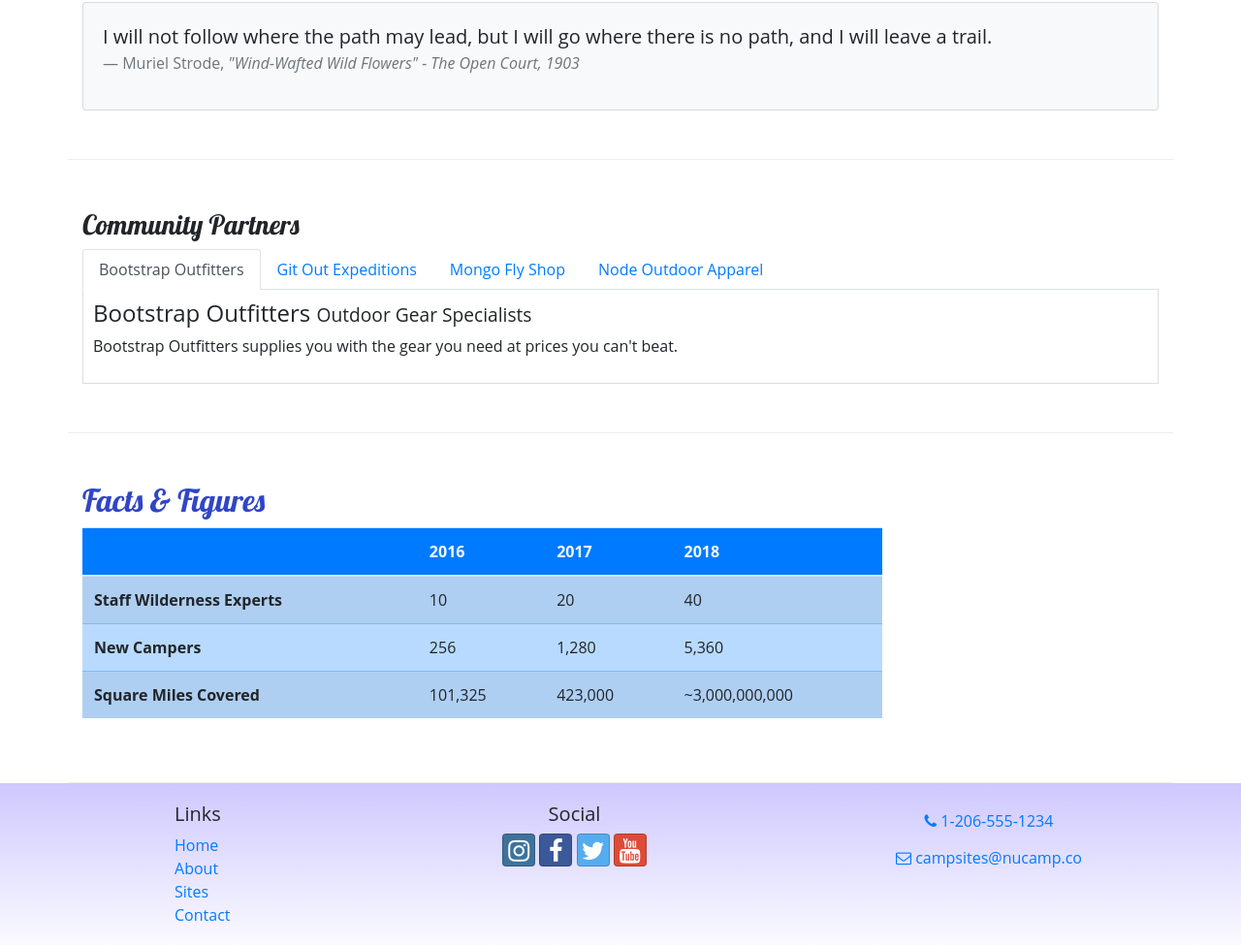
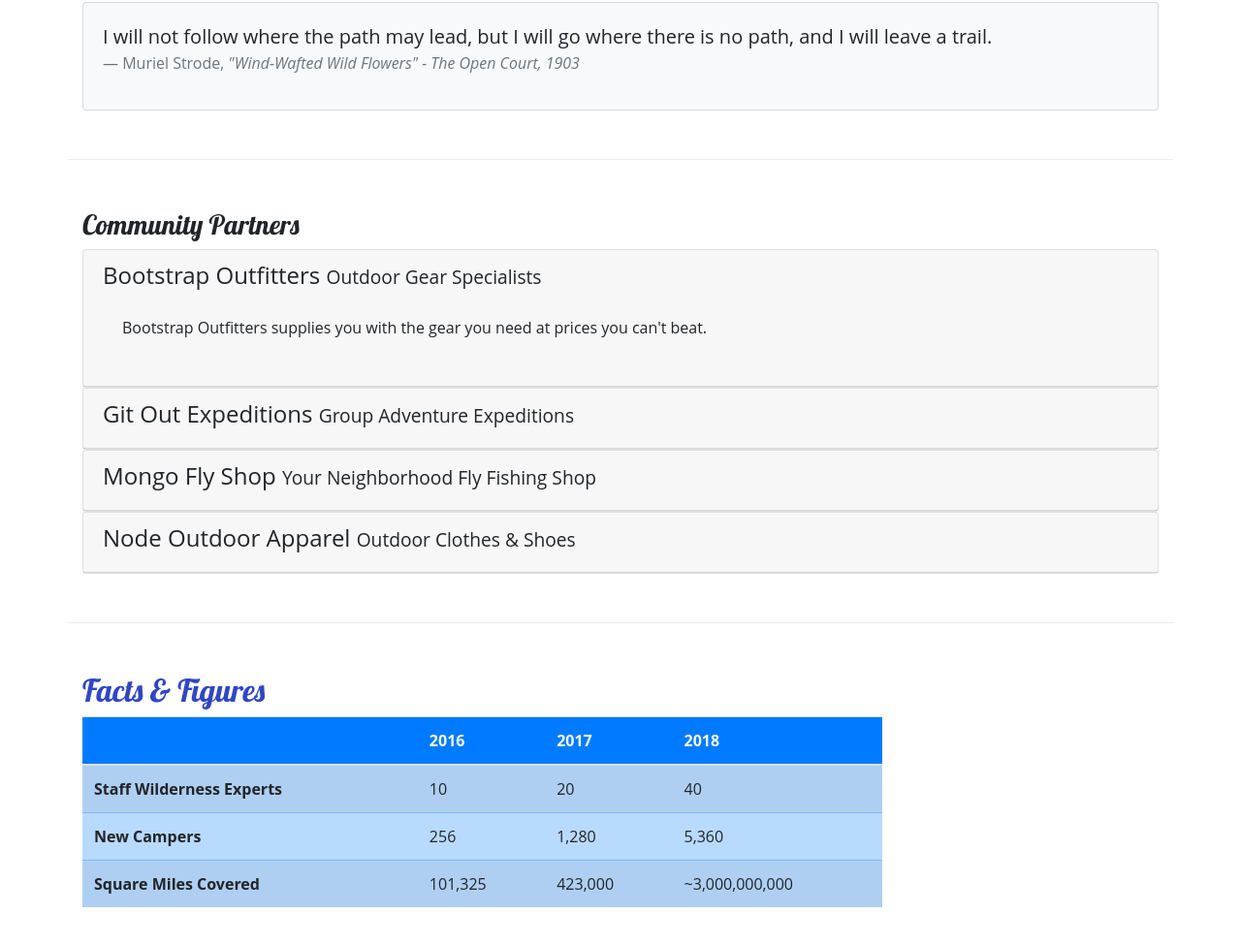
Before and after one commit to hblackmer/camping-app-bootstrap, a website: page aboutus.html in a window 1280 px wide. Shown: the part 664-1639 px from the top of the page at 97% size. Drawn offline with nearby package versions, Linux system fonts and the light colour scheme.

Commit message:
Design an accordion using the collapse plugin together with the card component.

```diff
--- a/aboutus.html
+++ b/aboutus.html
@@ -107,6 +107,72 @@
             </div>
         </div>
 
+        <!-- Accordian Interface for Community Partners Section -->
+        <div class="row row-content">
+            <div class="col">
+                <h3>Community Partners</h3>
+                <div id="accordion">
+                    <div class="card">
+                        <div role="tab" class="card-header">
+                            <h4>
+                                <a data-toggle="collapse" data-target="#bootstrap">
+                                    Bootstrap Outfitters <small>Outdoor Gear Specialists</small>
+                                </a>
+                            </h4>
+                            <div class="collapse show" id="bootstrap" data-parent="#accordion">
+                                <div class="card-body">
+                                    <p class="d-none d-sm-block">Bootstrap Outfitters supplies you with the gear you need at prices you can't beat.</p>
+                                </div>
+                            </div>
+                        </div>
+                    </div>
+                    <div class="card">
+                        <div role="tab" class="card-header">
+                            <h4>
+                                <a class="collapsed" data-toggle="collapse" data-target="#git">
+                                    Git Out Expeditions <small>Group Adventure Expeditions</small>
+                                </a>
+                            </h4>
+                            <div class="collapse" id="git" data-parent="#accordion">
+                                <div class="card-body">
+                                    <p class="d-none d-sm-block">Join Git Out Expeditions to explore new horizons with a group of other adventurers!</p>
+                               </div>
+                            </div>
+                        </div>
+                    </div>
+                    <div class="card">
+                        <div role="tab" class="card-header">
+                            <h4>
+                                <a class="collapsed" data-toggle="collapse" data-target="#mongo">
+                                    Mongo Fly Shop <small>Your Neighborhood Fly Fishing Shop</small>
+                                </a>
+                            </h4>
+                            <div class="collapse" id="mongo" data-parent="#accordion">
+                                <div class="card-body">
+                                    <p class="d-none d-sm-block">Need a new fishing pole, a tacklebox, or flies of all kinds? Stop by Mongo Fly Shop.</p>
+                                </div>
+                            </div>
+                        </div>
+                    </div>
+                    <div class="card">
+                        <div role="tab" class="card-header">
+                            <h4>
+                                <a class="collapsed" data-toggle="collapse" data-target="#node">
+                                    Node Outdoor Apparel <small>Outdoor Clothes & Shoes</small>
+                                </a>
+                            </h4>
+                            <div class="collapse" id="node" data-parent="#accordion">
+                                <div class="card-body">
+                                    <p class="d-none d-sm-block">From polar fleeces to swimsuits, hiking boots to waders, a visit to Node will be sure to get you covered.</p>
+                                </div>
+                            </div>
+                        </div>
+                    </div>
+                </div>
+            </div>
+        </div>
+
+        <!-- Tab Interface for Community Partners Section
         <div class="row row-content">
             <div class="col">
                 <h3>Community Partners</h3>
@@ -144,7 +210,9 @@
                 </div>
             </div>
         </div>
+        -->
 
+        <!-- Facts & Figures Table -->
         <div class="row row-content">
             <div class="col-sm-9">
             	<h2>Facts &amp; Figures</h2>
--- a/css/style.css
+++ b/css/style.css
@@ -37,8 +37,16 @@ header h2 {
     min-height: 200px;
 }
 
+/* Remove Blue and Underline Styling on Accordian Interface for Community Partners Section */
+a, a:hover {
+    color: inherit;
+    text-decoration: none;
+}
+
+/* Tab Interface for Community Partners Section
 .tab-content {
     border: 1px solid #DDD;
     border-top: none;
     padding: 10px;
 }
+*/
```
